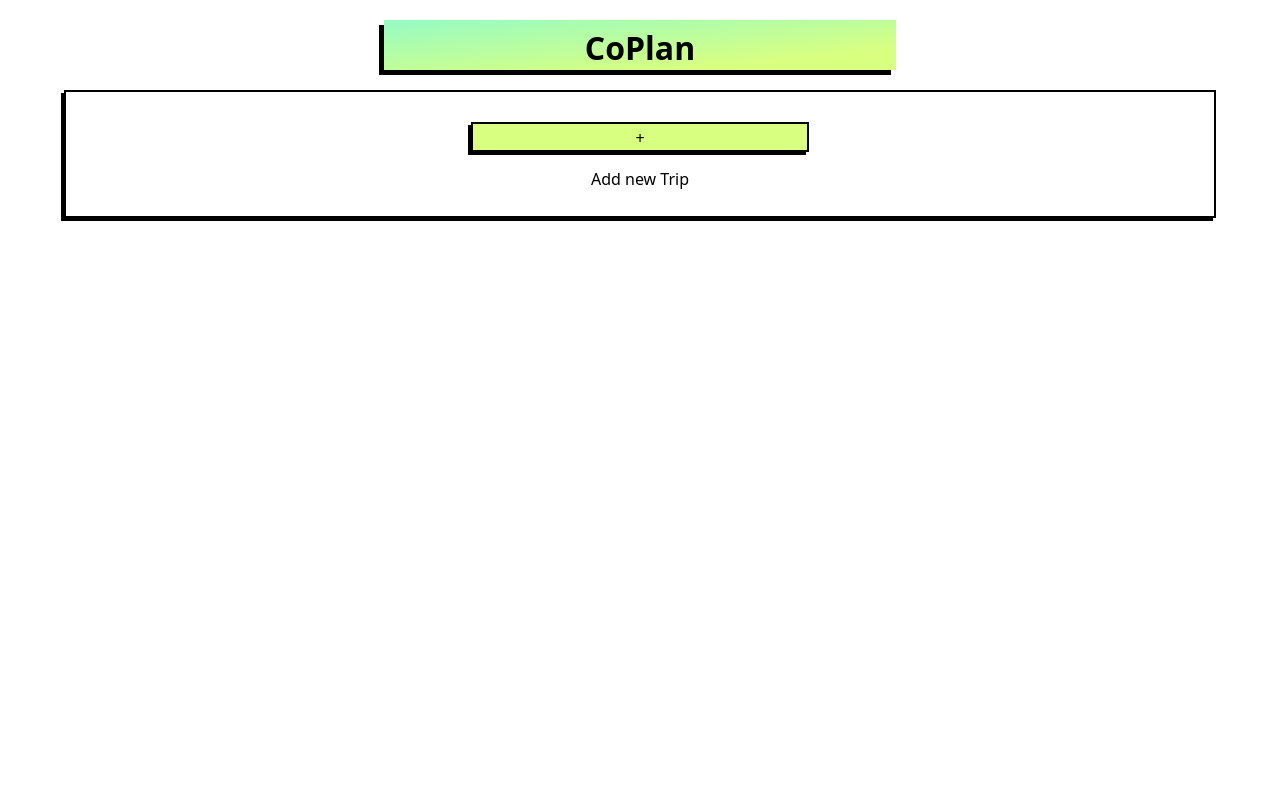
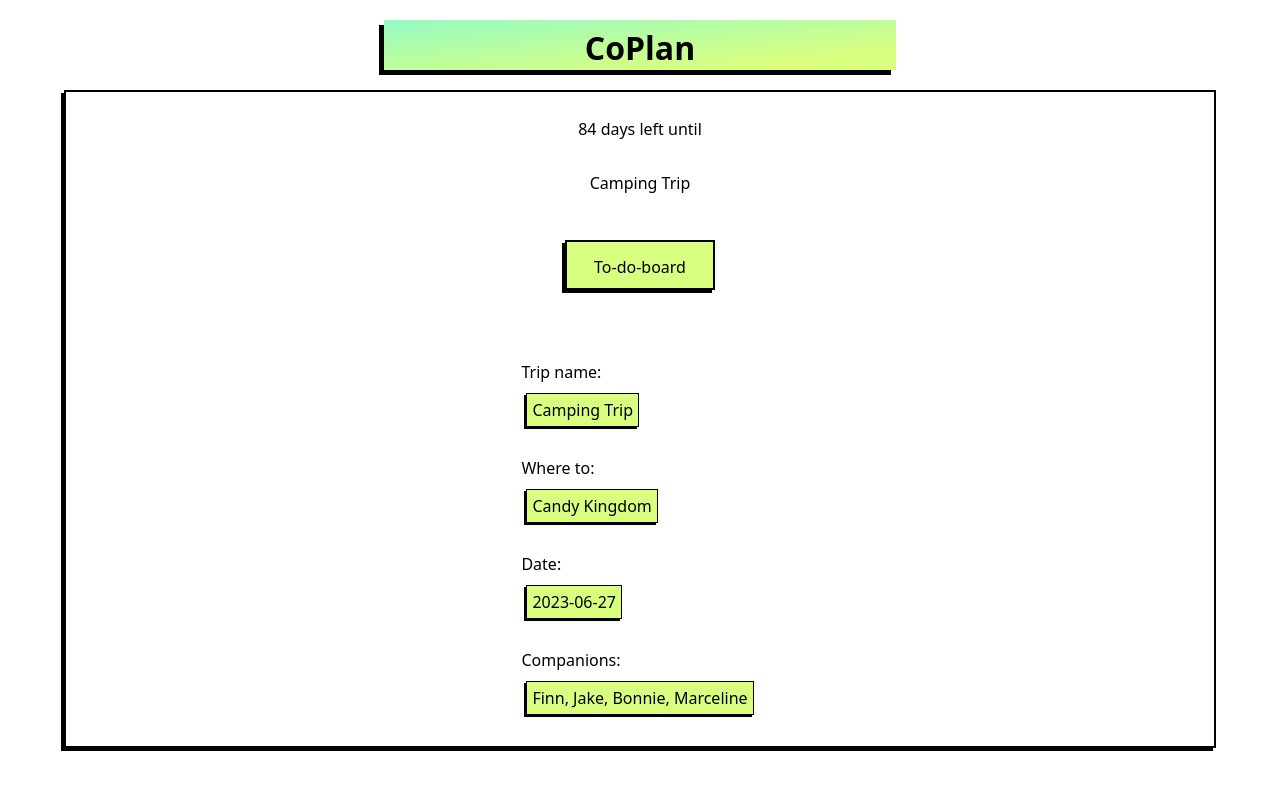
Before and after one commit to supernova-97/Capstone-Project, a Next.js app: page / in a window 1280 px wide. Shown: the top 790 px of the page. Built offline with nearby package versions, Linux system fonts and the light colour scheme.

Commit message:
Countdown is running on dashboard

```diff
--- /dev/null
+++ b/components/Countdown/index.js
@@ -0,0 +1,19 @@
+function Countdown({ tripData }) {
+  const currentDate = new Date();
+  const currentDateSeconds = currentDate.getTime();
+
+  const tripTime = new Date(tripData.when);
+  const tripTimeAsNumber = tripTime.getTime();
+
+  const difference = tripTimeAsNumber - currentDateSeconds;
+  const days = Math.floor(difference / (1000 * 60 * 60 * 24));
+  console.log("days:", days);
+
+  return (
+    <>
+      <p>{days} days left until</p>
+      <p>{tripData.name}</p>
+    </>
+  );
+}
+export default Countdown;
--- a/components/Dashboard/index.js
+++ b/components/Dashboard/index.js
@@ -1,5 +1,6 @@
 import Link from "next/link";
 import styled from "styled-components";
+import Countdown from "../Countdown";
 
 function Dashboard({ tripData }) {
   return (
@@ -8,6 +9,7 @@ function Dashboard({ tripData }) {
       <DashboardContainer>
         {tripData.name && (
           <>
+            <Countdown tripData={tripData} />
             <ToDoBoardLink href="/to-do">To-do-board</ToDoBoardLink>
             <DetailedSection>
               <TripInfoHeading>Trip name:</TripInfoHeading>
--- a/pages/_app.js
+++ b/pages/_app.js
@@ -6,10 +6,10 @@ import { uid } from "uid";
 export default function App({ Component, pageProps }) {
   const [toDos, setToDos] = useState([]);
   const [tripData, setTripData] = useState({
-    name: "",
-    where: "",
-    when: "",
-    who: [],
+    name: "Camping Trip",
+    where: "Candy Kingdom",
+    when: "2023-06-27",
+    who: ["Finn", "Jake", "Bonnie", "Marceline"],
   });
 
   const [selectedFriend, setSelectedFriend] = useState("Me");
```
